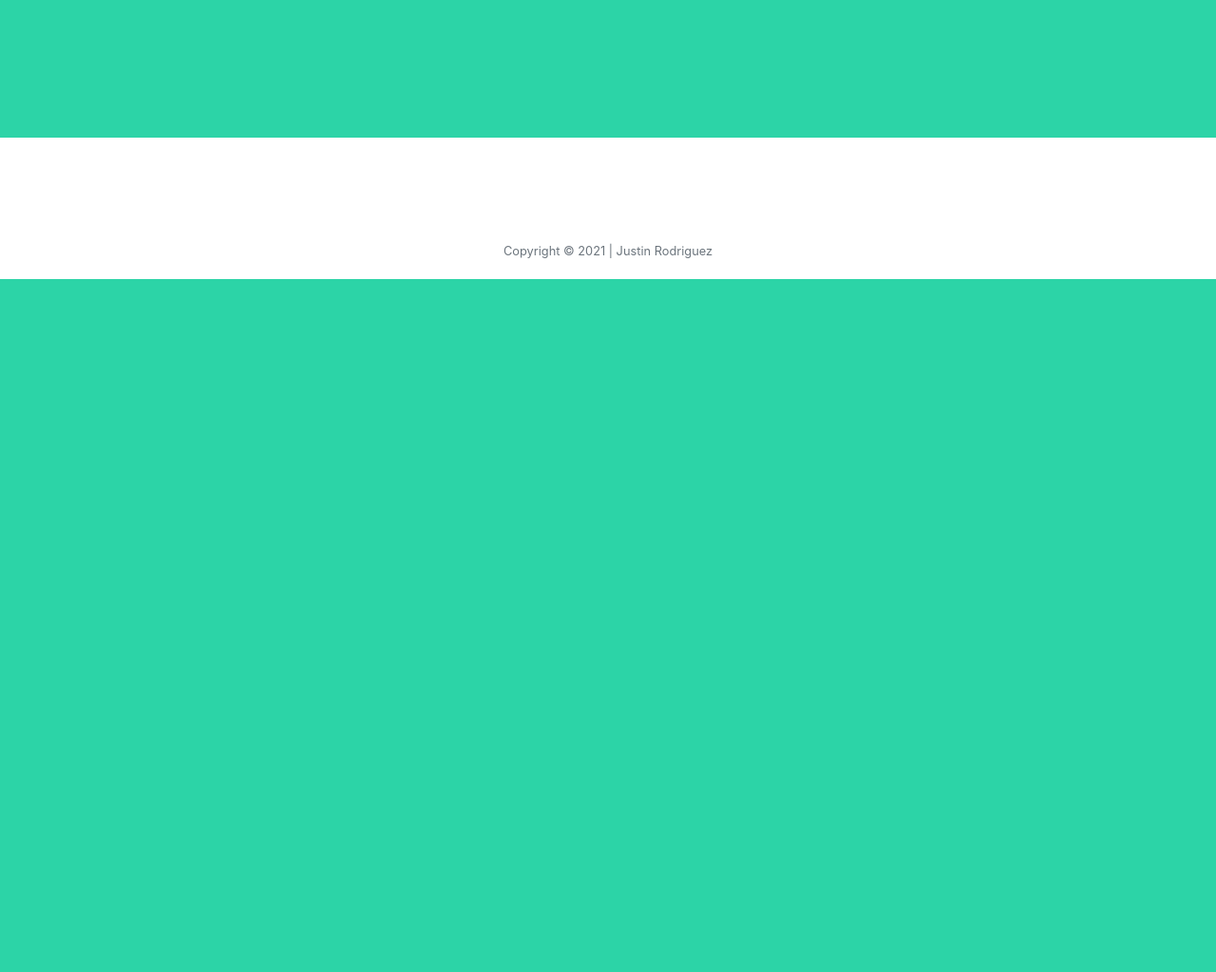
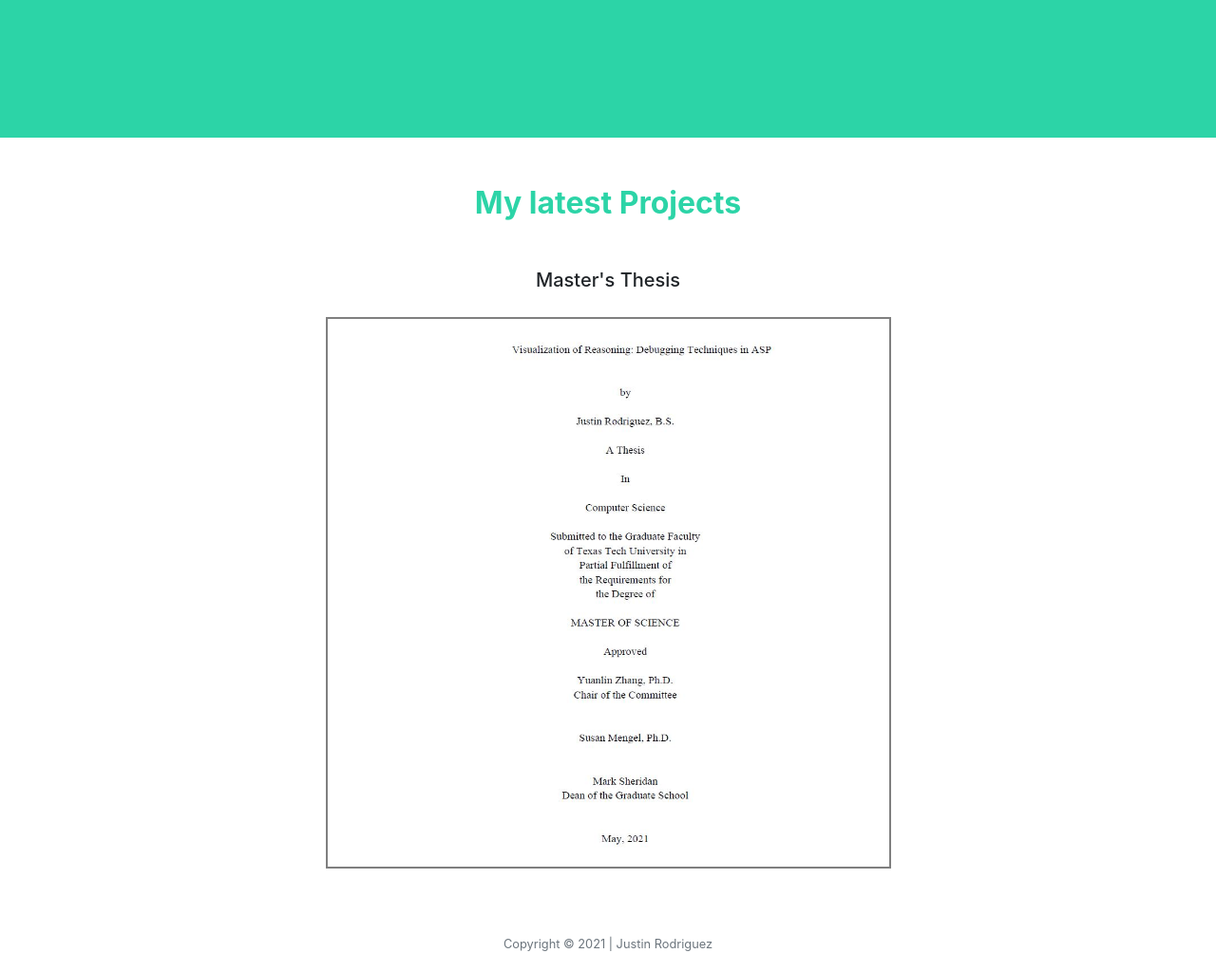
Before and after one commit to just331/personal-website, a Flask app: page / in a window 1280 px wide. Shown: the part 531-1555 px from the top of the page at 95% size. Before the commit the page ends 825 px from the top, so only its background shows below. Run offline with Flask 2, Linux system fonts and the light colour scheme; some libraries are stand-ins or nearby versions.

Commit message:
Adding latest project section and updated Resume

```diff
--- a/templates/index.html
+++ b/templates/index.html
@@ -8,12 +8,41 @@
 
     <section class="home-content">
         <div class="container">
-            <div class="row justify-content-center">
-                <div class="col-auto">
+            <div class="row portfolio-row justify-content-center">
+                <div class="col-12 col-md-6">
+                    <div class="row justify-content-center">
+                        <div class="text-center">
+                            <h2 class="index-header"> My latest Projects</h2>
+
+                        </div>
+
+                    </div>
+
+                    <div class="row justify-content-center">
+                        <div class="row index-img text-center">
+                            <h5>Master's Thesis</h5>
+
+                        </div>
+
+                    </div>
+
+                    <div class="row">
+                        <div class="image">
+                            <a target="_blank" href="/static/Thesis.pdf">
+                                <img class="portfolio-img" src="/static/Thesis.JPG"
+
+                            </a>
+
+                        </div>
+
+                    </div>
+
 
                 </div>
             </div>
         </div>
+
+
     </section>
 
 {% endblock %}
--- a/templates/layout.html
+++ b/templates/layout.html
@@ -32,7 +32,7 @@
               <a class="nav-link" id="{{ id }}-nav-link" href="/about">About me</a>
             </li>
               <li class="nav-item">
-                  <a target="_blank" class="nav-link" id="{{ id }}-nav-link" href="/static/JusintR_Resume.pdf">Resume</a>
+                  <a target="_blank" class="nav-link" id="{{ id }}-nav-link" href="/static/JusinR_Resume_2021.pdf">Resume</a>
             </li>
           </ul>
           <ul class="navbar-nav ml-auto mt-2">
```
Also changed, not shown: static/Thesis.JPG (added), 2 other files.
